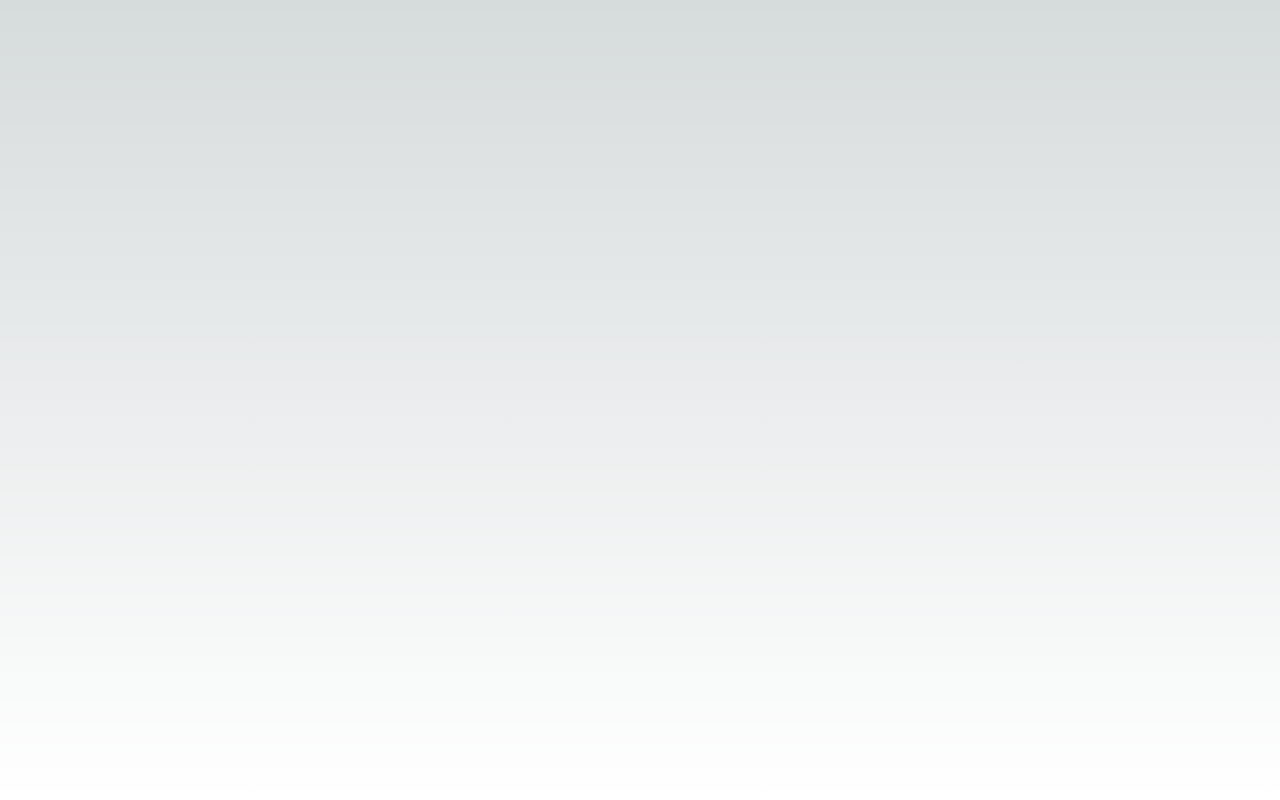
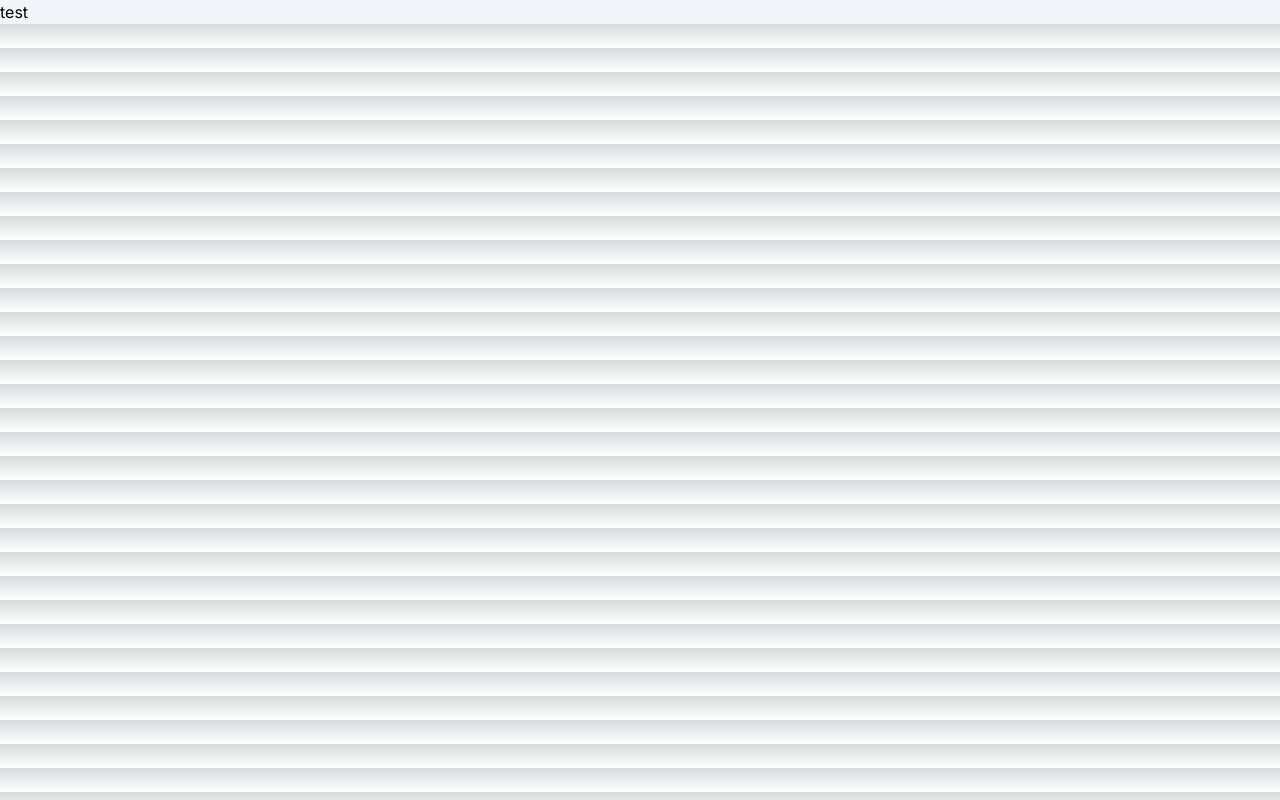
Before and after one commit to schouppeyoran/ys-portfolio, a Next.js app: page / in a window 1280 px wide. Built offline with nearby package versions, Linux system fonts and the light colour scheme.

Commit message:
add Backdrop component and update styles

```diff
--- a/src/app/page.tsx
+++ b/src/app/page.tsx
@@ -1,8 +1,9 @@
+import Backdrop from "@/components/Backdrop";
 
 export default function Home() {
   return (
-    <main className="flex min-h-screen flex-col items-center justify-between p-24">
-
-    </main>
+    <Backdrop>
+      <h1>test</h1>
+    </Backdrop>
   )
 }
--- a/src/components/Backdrop.tsx
+++ b/src/components/Backdrop.tsx
@@ -0,0 +1,15 @@
+import React, { ReactNode } from 'react';
+
+interface BackdropProps {
+  children: ReactNode;
+}
+
+const Backdrop: React.FC<BackdropProps> = ({ children }) => {
+  return (
+    <main className='bg-slate-100 flex flex-col'>
+      {children}
+    </main>
+  );
+}
+
+export default Backdrop;
--- a/tailwind.config.ts
+++ b/tailwind.config.ts
@@ -13,6 +13,14 @@ const config: Config = {
         'gradient-conic':
           'conic-gradient(from 180deg at 50% 50%, var(--tw-gradient-stops))',
       },
+      colors: {
+        'woodsmoke': '#0C0D0F',
+        'lava-red': '#EB2513',
+        'pale-carmine': '#B83E33',
+        'ironstone': '#854540',
+        'rock': '#523A37',
+
+      }
     },
   },
   plugins: [],
```
